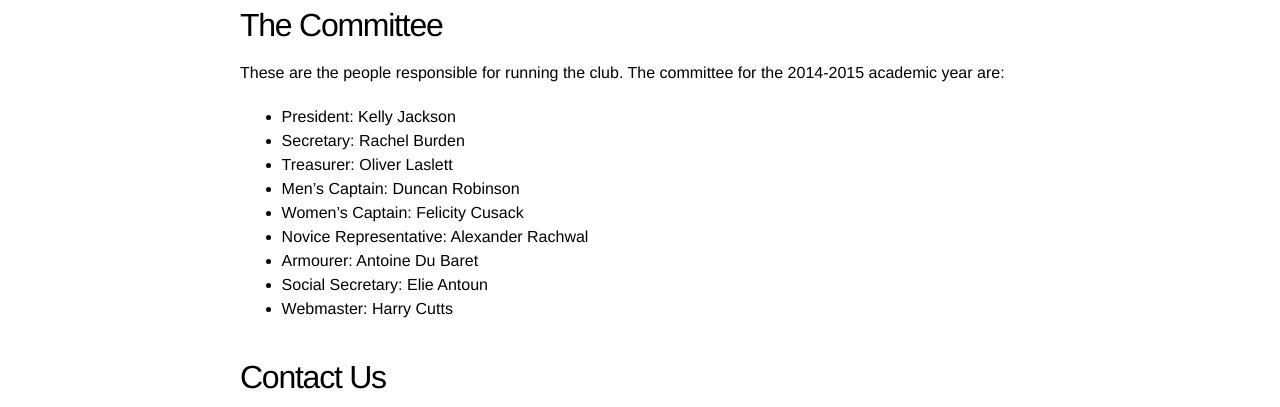
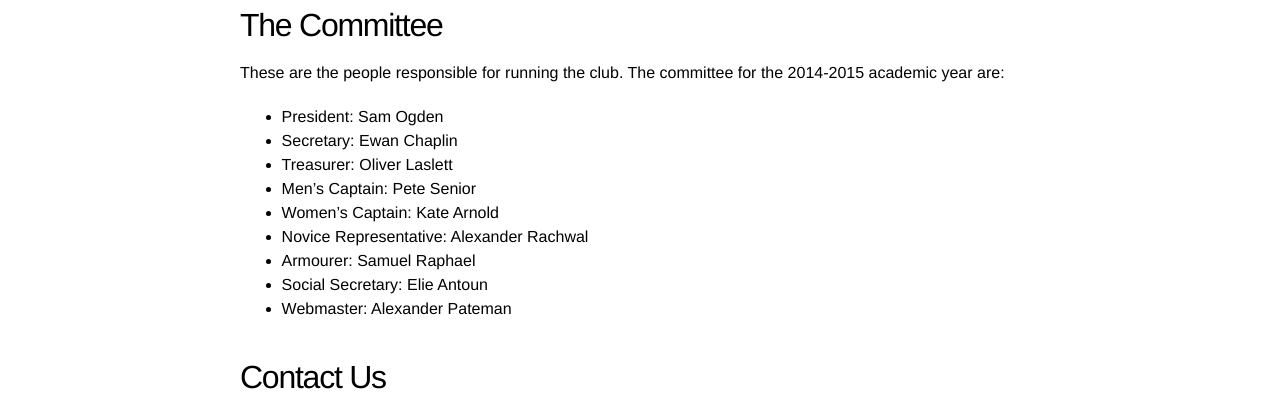
Before and after one commit to sotonfencing/sotonfencing.github.io, a Jekyll site: the page built from about.md, in a window 1280 px wide. Shown: the part 1031-1438 px from the top of the page. Built offline with Jekyll 4.4.1, drawn with Linux system fonts in a browser that asks for light colours.

Commit message:
Committee Changes

```diff
--- a/about.md
+++ b/about.md
@@ -37,15 +37,15 @@ The Committee
 
 These are the people responsible for running the club. The committee for the 2014-2015 academic year are:
 
-* President: Kelly Jackson
-* Secretary: Rachel Burden
+* President: Sam Ogden
+* Secretary: Ewan Chaplin
 * Treasurer: Oliver Laslett
-* Men's Captain: Duncan Robinson
-* Women's Captain: Felicity Cusack
+* Men's Captain: Pete Senior
+* Women's Captain: Kate Arnold
 * Novice Representative: Alexander Rachwal
-* Armourer: Antoine Du Baret
+* Armourer: Samuel Raphael
 * Social Secretary: Elie Antoun
-* Webmaster: Harry Cutts
+* Webmaster: Alexander Pateman
 
 Contact Us
 ----------
```
